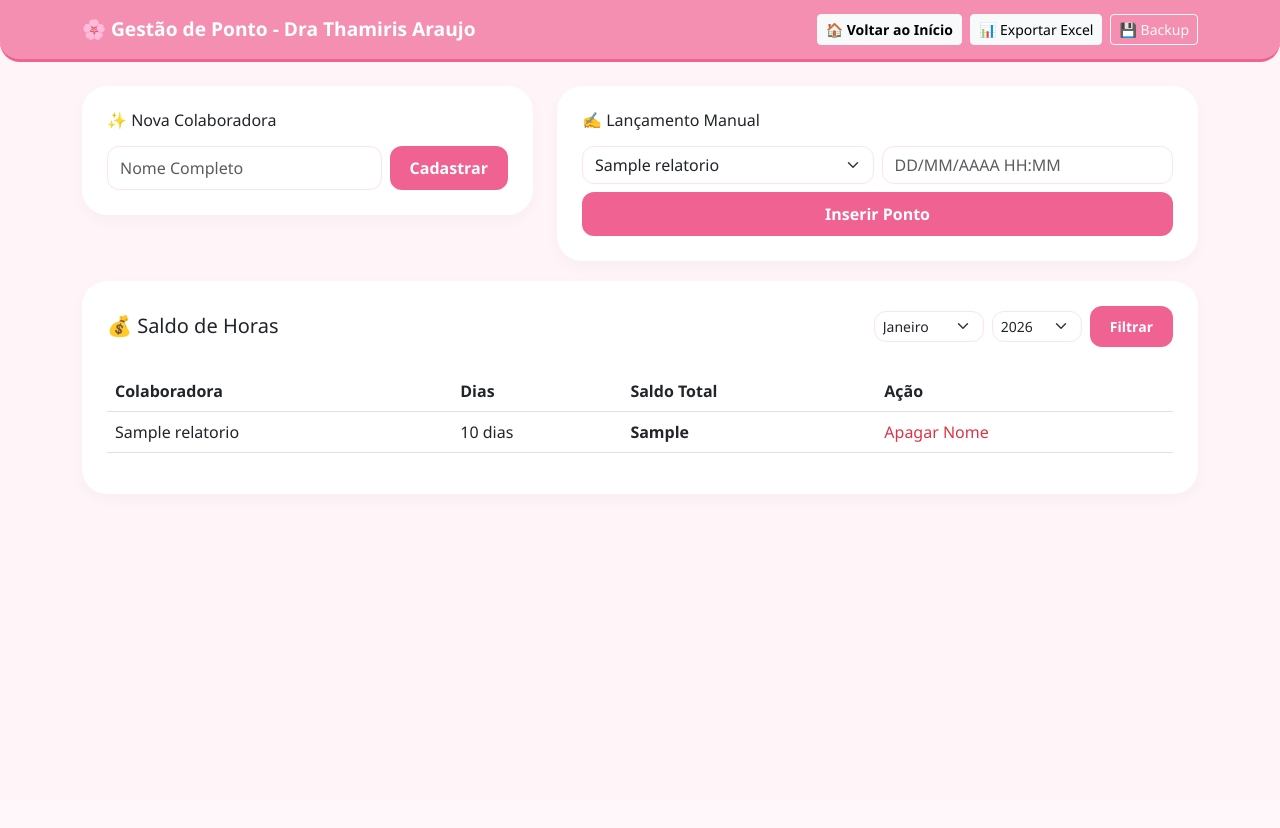
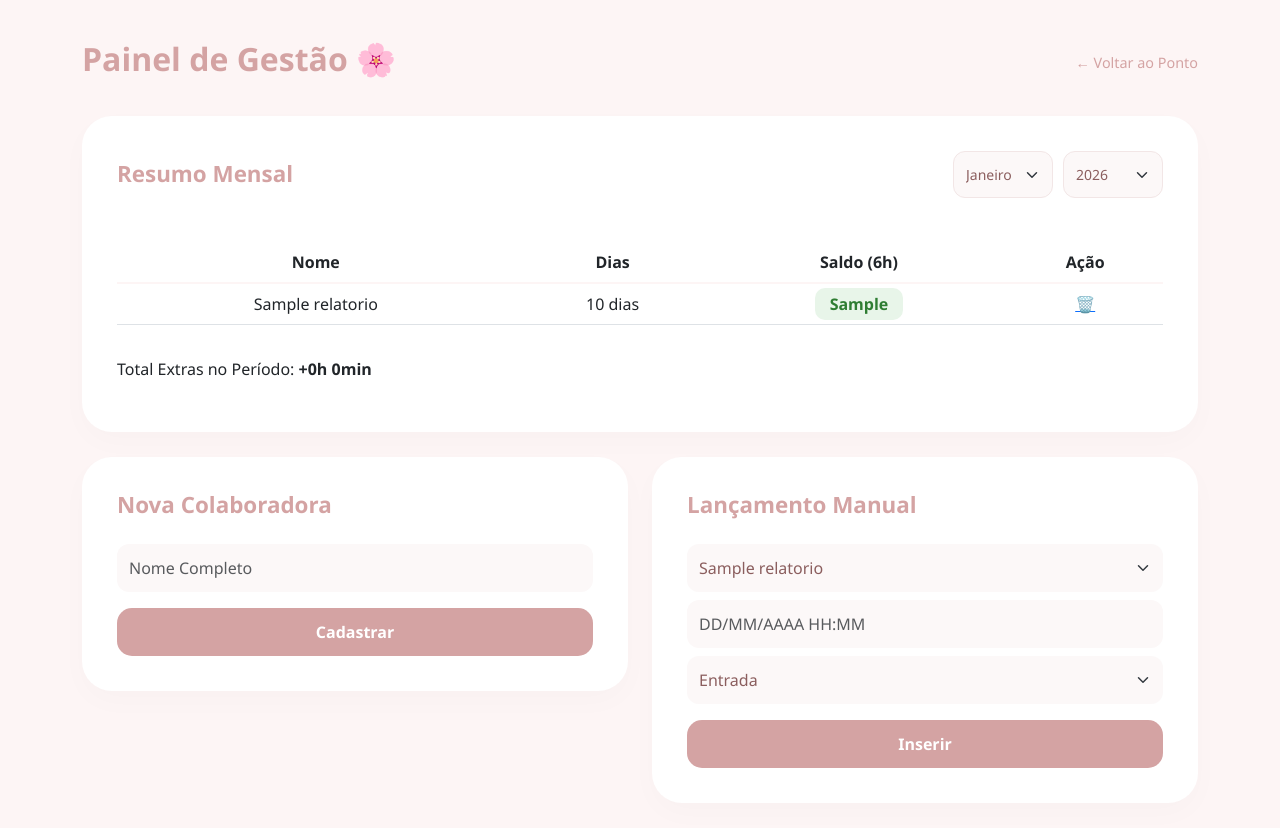
Before and after one commit to LucasBiazoto/Ponto, a Flask app: template templates/admin.html in a window 1280 px wide. Before the commit the page ends 453 px from the top, so only its background shows below. Run offline with Flask 3, Linux system fonts and the light colour scheme; the template is opened without the code that fills it: most values are stand-ins (such as "Sample title", 1, 10 or a date in 2020).

Commit message:
Restaurando versão perfeita image_430e89

```diff
--- a/templates/admin.html
+++ b/templates/admin.html
@@ -3,84 +3,89 @@
 <head>
     <meta charset="UTF-8">
     <meta name="viewport" content="width=device-width, initial-scale=1.0">
-    <title>Painel Dra Thamiris Araujo</title>
+    <title>Gestão - Dra Thamiris Araujo</title>
     <link href="https://cdn.jsdelivr.net/npm/bootstrap@5.3.0/dist/css/bootstrap.min.css" rel="stylesheet">
     <style>
-        :root { --rosa-fundo: #fff5f8; --rosa-barra: #f48fb1; --rosa-botoes: #f06292; --texto: #880e4f; }
-        body { background-color: var(--rosa-fundo); font-family: 'Segoe UI', sans-serif; color: var(--texto); }
-        .navbar { background-color: var(--rosa-barra) !important; padding: 10px; border-radius: 0 0 20px 20px; border-bottom: 3px solid #f06292; }
-        .card { border: none; border-radius: 25px; box-shadow: 0 5px 15px rgba(0,0,0,0.03); background: white; margin-bottom: 20px; padding: 25px; }
-        .btn-pink { background-color: var(--rosa-botoes); color: white; border-radius: 12px; border: none; font-weight: 600; padding: 10px 20px; }
-        .form-control, .form-select { border-radius: 12px; border: 1px solid #fce4ec; }
-        .filtro-fix { display: flex; gap: 8px; align-items: center; justify-content: flex-end; }
-        .navbar-brand { font-weight: bold; font-size: 1.2rem; }
+        :root { --nude-fundo: #fdf5f5; --rosa-suave: #d4a3a3; --rosa-texto: #8b5e5e; --branco: #ffffff; }
+        body { background-color: var(--nude-fundo); font-family: 'Segoe UI', sans-serif; color: var(--rosa-texto); padding-top: 40px; }
+        .header-gestao { display: flex; justify-content: space-between; align-items: center; margin-bottom: 30px; }
+        .header-gestao h2 { color: var(--rosa-suave); font-weight: bold; }
+        .btn-voltar { text-decoration: none; color: var(--rosa-suave); font-size: 0.9rem; }
+        .card { border: none; border-radius: 30px; background: var(--branco); padding: 35px; box-shadow: 0 10px 30px rgba(0,0,0,0.02); margin-bottom: 25px; }
+        .card-title { font-size: 1.4rem; color: var(--rosa-suave); font-weight: bold; margin-bottom: 25px; }
+        .form-select, .form-control { border: none; background-color: #fcf8f8; border-radius: 12px; padding: 12px; color: var(--rosa-texto); }
+        .btn-rosa { background-color: var(--rosa-suave); color: white; border-radius: 15px; border: none; padding: 12px; font-weight: bold; width: 100%; transition: 0.3s; }
+        .btn-rosa:hover { opacity: 0.8; color: white; }
+        .table { --bs-table-bg: transparent; color: var(--rosa-texto); margin-top: 20px; }
+        .status-badge { background-color: #e8f5e9; color: #2e7d32; padding: 5px 15px; border-radius: 10px; font-weight: bold; }
+        .filtro-mes { display: flex; gap: 10px; justify-content: flex-end; }
+        .filtro-mes select { width: auto; min-width: 100px; border: 1px solid #f2e6e6; }
     </style>
 </head>
 <body>
-    <nav class="navbar navbar-dark mb-4">
-        <div class="container d-flex justify-content-between align-items-center">
-            <span class="navbar-brand">🌸 Gestão de Ponto - Dra Thamiris Araujo</span>
-            <div class="d-flex gap-2">
-                <a href="/" class="btn btn-light btn-sm fw-bold">🏠 Voltar ao Início</a>
-                <a href="/exportar" class="btn btn-light btn-sm">📊 Exportar Excel</a>
-                <a href="/backup" class="btn btn-outline-light btn-sm">💾 Backup</a>
-            </div>
-        </div>
-    </nav>
-
     <div class="container">
-        <div class="row">
-            <div class="col-md-5">
-                <div class="card">
-                    <h6 class="mb-3">✨ Nova Colaboradora</h6>
-                    <form action="/cadastrar_colaboradora" method="POST" class="d-flex gap-2">
-                        <input type="text" name="nome" class="form-control" placeholder="Nome Completo" required>
-                        <button type="submit" class="btn btn-pink">Cadastrar</button>
-                    </form>
-                </div>
-            </div>
-            <div class="col-md-7">
-                <div class="card">
-                    <h6 class="mb-3">✍️ Lançamento Manual</h6>
-                    <form action="/inserir_ponto_manual" method="POST" class="row g-2">
-                        <div class="col-6">
-                            <select name="nome" class="form-select">
-                                {% for c in relatorio %}<option value="{{ c.nome }}">{{ c.nome }}</option>{% endfor %}
-                            </select>
-                        </div>
-                        <div class="col-6"><input type="text" name="horario" class="form-control" placeholder="DD/MM/AAAA HH:MM"></div>
-                        <div class="col-12"><button type="submit" class="btn btn-pink w-100">Inserir Ponto</button></div>
-                    </form>
-                </div>
-            </div>
+        <div class="header-gestao">
+            <h2>Painel de Gestão 🌸</h2>
+            <a href="/" class="btn-voltar">← Voltar ao Ponto</a>
         </div>
 
         <div class="card">
             <div class="d-flex justify-content-between align-items-center mb-4">
-                <h5 class="m-0">💰 Saldo de Horas</h5>
-                <form method="GET" class="filtro-fix">
+                <h4 class="card-title m-0">Resumo Mensal</h4>
+                <form method="GET" class="filtro-mes">
                     <input type="hidden" name="senha" value="8340">
-                    <select name="mes" class="form-select form-select-sm" style="width: 110px;">
+                    <select name="mes" class="form-select form-select-sm">
                         <option value="01">Janeiro</option><option value="02">Fevereiro</option>
                     </select>
-                    <select name="ano" class="form-select form-select-sm" style="width: 90px;"><option value="2026">2026</option></select>
-                    <button type="submit" class="btn btn-pink btn-sm">Filtrar</button>
+                    <select name="ano" class="form-select form-select-sm"><option value="2026">2026</option></select>
                 </form>
             </div>
             <div class="table-responsive">
-                <table class="table align-middle">
-                    <thead><tr><th>Colaboradora</th><th>Dias</th><th>Saldo Total</th><th>Ação</th></tr></thead>
+                <table class="table align-middle text-center">
+                    <thead>
+                        <tr style="border-bottom: 2px solid #fdf5f5;">
+                            <th>Nome</th><th>Dias</th><th>Saldo (6h)</th><th>Ação</th>
+                        </tr>
+                    </thead>
                     <tbody>
                         {% for r in relatorio %}
                         <tr>
                             <td>{{ r.nome }}</td><td>{{ r.dias }} dias</td>
-                            <td><strong>{{ r.saldo_formatado }}</strong></td>
-                            <td><a href="/excluir_colaboradora/{{ r.id }}" class="text-danger text-decoration-none">Apagar Nome</a></td>
+                            <td><span class="status-badge">{{ r.saldo_formatado }}</span></td>
+                            <td><a href="/excluir_colaboradora/{{ r.id }}" title="Excluir">🗑️</a></td>
                         </tr>
                         {% endfor %}
                     </tbody>
                 </table>
             </div>
+            <p class="mt-3">Total Extras no Período: <strong>+0h 0min</strong></p>
+        </div>
+
+        <div class="row">
+            <div class="col-md-6">
+                <div class="card">
+                    <h4 class="card-title">Nova Colaboradora</h4>
+                    <form action="/cadastrar_colaboradora" method="POST">
+                        <input type="text" name="nome" class="form-control mb-3" placeholder="Nome Completo" required>
+                        <button type="submit" class="btn-rosa">Cadastrar</button>
+                    </form>
+                </div>
+            </div>
+            <div class="col-md-6">
+                <div class="card">
+                    <h4 class="card-title">Lançamento Manual</h4>
+                    <form action="/inserir_ponto_manual" method="POST">
+                        <select name="nome" class="form-select mb-2">
+                            {% for c in relatorio %}<option value="{{ c.nome }}">{{ c.nome }}</option>{% endfor %}
+                        </select>
+                        <input type="text" name="horario" class="form-control mb-2" placeholder="DD/MM/AAAA HH:MM">
+                        <select name="tipo" class="form-select mb-3">
+                            <option value="Entrada">Entrada</option><option value="Saída">Saída</option>
+                        </select>
+                        <button type="submit" class="btn-rosa">Inserir</button>
+                    </form>
+                </div>
+            </div>
         </div>
     </div>
 </body>
```
